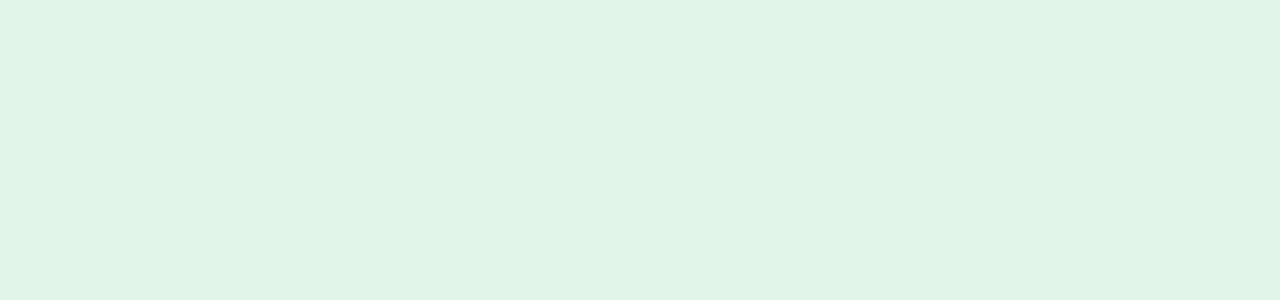
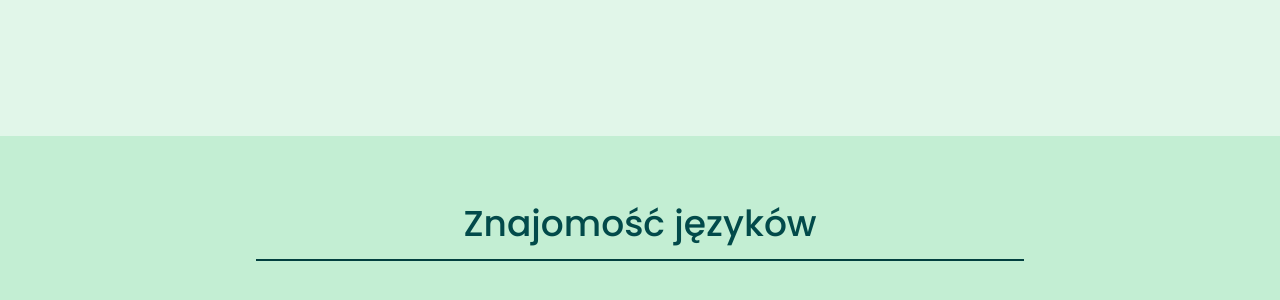
Before and after one commit to JAKUBSAJKO/project-to-cv, a React (Create React App) app: page / in a window 1280 px wide. Shown: the part 3514-3814 px from the top of the page. Before the commit the page ends 3650 px from the top, so only its background shows below. Built offline with nearby package versions, Linux system fonts and the light colour scheme.

Commit message:
languages component version 1

```diff
--- a/src/App.js
+++ b/src/App.js
@@ -5,6 +5,7 @@ import Education from "./components/education/Education";
 import Workexp from "./components/workExperience/WorkExp";
 import Skills from "./components/skills/Skills";
 import Interests from "./components/interests/Interests";
+import Languages from "./components/languages/Languages";
 
 function App() {
   return (
@@ -14,6 +15,7 @@ function App() {
       <Workexp />
       <Skills />
       <Interests />
+      <Languages />
     </div>
   );
 }
--- /dev/null
+++ b/src/components/languages/Languages.css
@@ -0,0 +1,31 @@
+.languages-container {
+  background: hsl(142, 56%, 85%);
+  height: 100vh;
+  position: relative;
+  padding: 60px 0;
+}
+
+.languages-container-bg {
+  width: 80%;
+  margin: 0 auto;
+}
+
+.languages-header h2 {
+  position: relative;
+  padding-bottom: 10px;
+  text-align: center;
+  font-weight: 500;
+  font-size: 36px;
+  color: hsl(180, 94%, 15%);
+}
+
+.languages-header h2::after {
+  position: absolute;
+  content: "";
+  height: 2px;
+  width: 60%;
+  bottom: 0%;
+  left: 50%;
+  transform: translateX(-50%);
+  background: #023f3f;
+}
--- /dev/null
+++ b/src/components/languages/Languages.js
@@ -0,0 +1,16 @@
+import React from "react";
+import "./Languages.css";
+
+const Languages = () => {
+  return (
+    <div className="languages-container">
+      <div className="languages-contain">
+        <div className="languages-header">
+          <h2>Znajomość języków</h2>
+        </div>
+      </div>
+    </div>
+  );
+};
+
+export default Languages;
```
